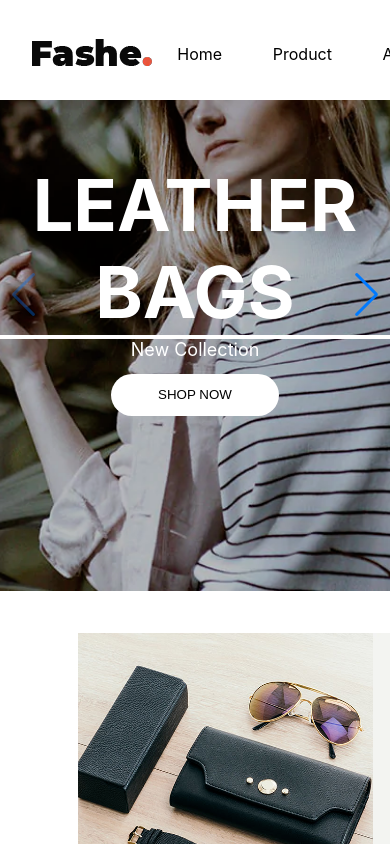
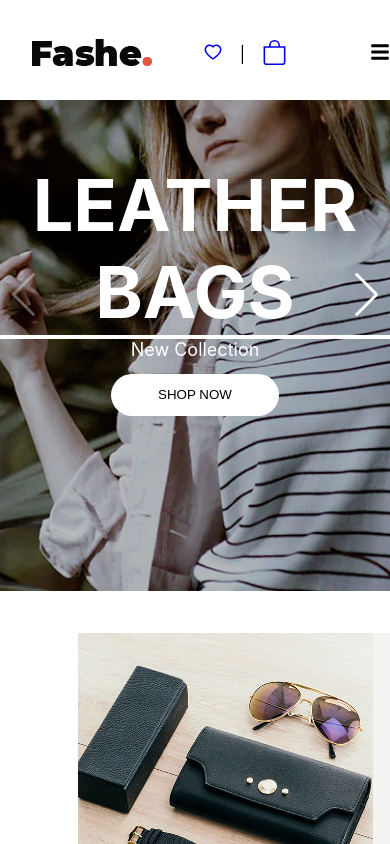
Before and after one commit to enzog96/cs_projet_react_Louis_Enzo, a React (Create React App) app: page / in a window 390 px wide. Shown: the top 844 px of the page. Built offline with nearby package versions, Linux system fonts and the light colour scheme.

Commit message:
hamburger

```diff
--- a/src/App.js
+++ b/src/App.js
@@ -4,9 +4,12 @@ import Home from './routes/Home'
 import Product from './routes/Product'
 import About from './routes/About'
 import Contact from './routes/Contact'
+import React from 'react';
 
 
 function App() {
+
+
   return (
     <>
     <Routes>
--- a/src/components/footer/Footer.css
+++ b/src/components/footer/Footer.css
@@ -1,7 +1,8 @@
 .footer {
     width: 100%;
     margin: auto;
-    margin-top: 5vh;
+    padding-top: 5vh;
+    background-color: #F0F0F0;
 }
 
 .touch {
@@ -10,6 +11,10 @@
 
 .footer p, h3 {
     margin: 1vh;
+}
+
+.footer p {
+    color: #788186;
 }
 
 .footer .container {
@@ -29,7 +34,7 @@
     flex-direction: column;
     justify-content: center;
     align-items: center;
-    margin-top: 5vh;
+    margin-top: 10vh;
 }
 
 .fa {
--- a/src/components/header/Header.css
+++ b/src/components/header/Header.css
@@ -58,3 +58,11 @@
     object-fit: cover;
     position: absolute;
   }
+
+.swiper-button-prev {
+    color: #fff !important;
+}
+
+.swiper-button-next {
+    color: #fff !important;
+}
--- a/src/components/navbar/Navbar.css
+++ b/src/components/navbar/Navbar.css
@@ -1,4 +1,4 @@
-.nav {
+.navbar {
     width: 100%;
     height: 100px;
     position: fixed;
@@ -10,7 +10,7 @@
     background-color: #fff;
 }
 
-.nav img {
+.navbar img {
     margin-left: 2em;
 }
 
@@ -30,12 +30,63 @@
 }
 
 
-.nav .logo {
+.navbar .logo {
     display: flex;
     align-items: center;
     margin-right: 2em;
 }
 
-.nav .logo p {
+.navbar .logo p {
     margin: 2vh;
 }
+
+.hamburger {
+    z-index: 5;
+    cursor: pointer;
+    display: none;
+}
+
+.active{
+    position: absolute;
+    flex-direction: column;
+    justify-content: center;
+    align-items: center;
+    top: 0;
+    left: 0;
+    width: 100%;
+    height: 100vh;
+    background-color: rgba(0, 0, 0, 0.8);
+    transition: 0.7s;
+    z-index: 5;
+}
+
+.nav-menu.active li {
+    font-size: 2rem;
+    color: #f8f8f8;
+}
+
+.nav-menu.active li:hover {
+    color: #fff;
+    transform: scale(1.2);
+    transition: 0.3s ease;
+    cursor: pointer;
+}
+
+@media screen and (max-width: 740px) {
+    .navbar .nav-menu {
+        position: absolute;
+        left: -200%;
+    }
+
+    .nav-menu a {
+        color: #fff;
+    }
+
+    .navbar .active{
+        left: 0;
+    }
+
+    .hamburger {
+        display: block;
+    }
+}
--- a/src/components/navbar/Navbar.js
+++ b/src/components/navbar/Navbar.js
@@ -1,17 +1,21 @@
-import React from 'react';
+import React, { useState } from 'react';
 import {Link} from "react-router-dom"
 import './Navbar.css'
 import Logo from '../../assets/logo.png'
 import { BsBag} from 'react-icons/bs'
 import {AiOutlineHeart} from 'react-icons/ai'
+import {FaHamburger, FaBars, FaTimes} from 'react-icons/fa'
 
 const Navbar = () => {
 
+    const [nav, setNav] = useState(false)
+    const handleNav = () => setNav(!nav)
+
 
     return (
-        <div className='nav'>
+        <div className='navbar'>
             <Link to='/'><img src={Logo} alt="" /></Link>
-            <ul className='nav-menu'>
+            <ul className={nav ? 'nav-menu active' : 'nav-menu'}>
                 <li>
                     <Link to='/'>Home</Link>
                 </li>
@@ -34,6 +38,9 @@ const Navbar = () => {
                     <BsBag className='logo2' size={25}/>
                 </a>
             </div>
+            <div className='hamburger' onClick={handleNav}>
+                        {nav ? (<FaTimes size={20} style={{color: '#ffffff'}}/>) : (<FaBars size={20}/>)}
+            </div>
         </div>
     );
 };
--- a/src/components/video/Video.js
+++ b/src/components/video/Video.js
@@ -4,9 +4,6 @@ import {BsFillPlayFill} from 'react-icons/bs'
 import './Video.css'
 
 const Video = () => {
-
-
-
 
     return (
         <div className='video-div'>
--- a/src/index.css
+++ b/src/index.css
@@ -8,9 +8,7 @@
   --footer-color: #F0F0F0 ;
 }
 
-.background-grey {
-  background-color: var(--footer-color);
-}
+
 body {
   margin: 0;
   font-family: -apple-system, BlinkMacSystemFont, 'Segoe UI', 'Roboto', 'Oxygen',
--- a/src/routes/About.js
+++ b/src/routes/About.js
@@ -1,4 +1,4 @@
-import React from 'react';
+import React, { useState} from 'react';
 import Navbar from '../components/navbar/Navbar';
 import Banner from '../components/banner/Banner';
 import Textaboutus from '../components/about-us/text-aboutus/text-aboutus';
@@ -10,7 +10,6 @@ import '../index.css'
 
 
 export default function About() {
-
 
     return(
         <div>
--- a/src/routes/Contact.js
+++ b/src/routes/Contact.js
@@ -16,8 +16,8 @@ export default function Contact() {
         <Minimap/>
         <Form/>
     </div>
+    </div>
     <Footer/>
-    </div>
     </div>
 )
 }
```
